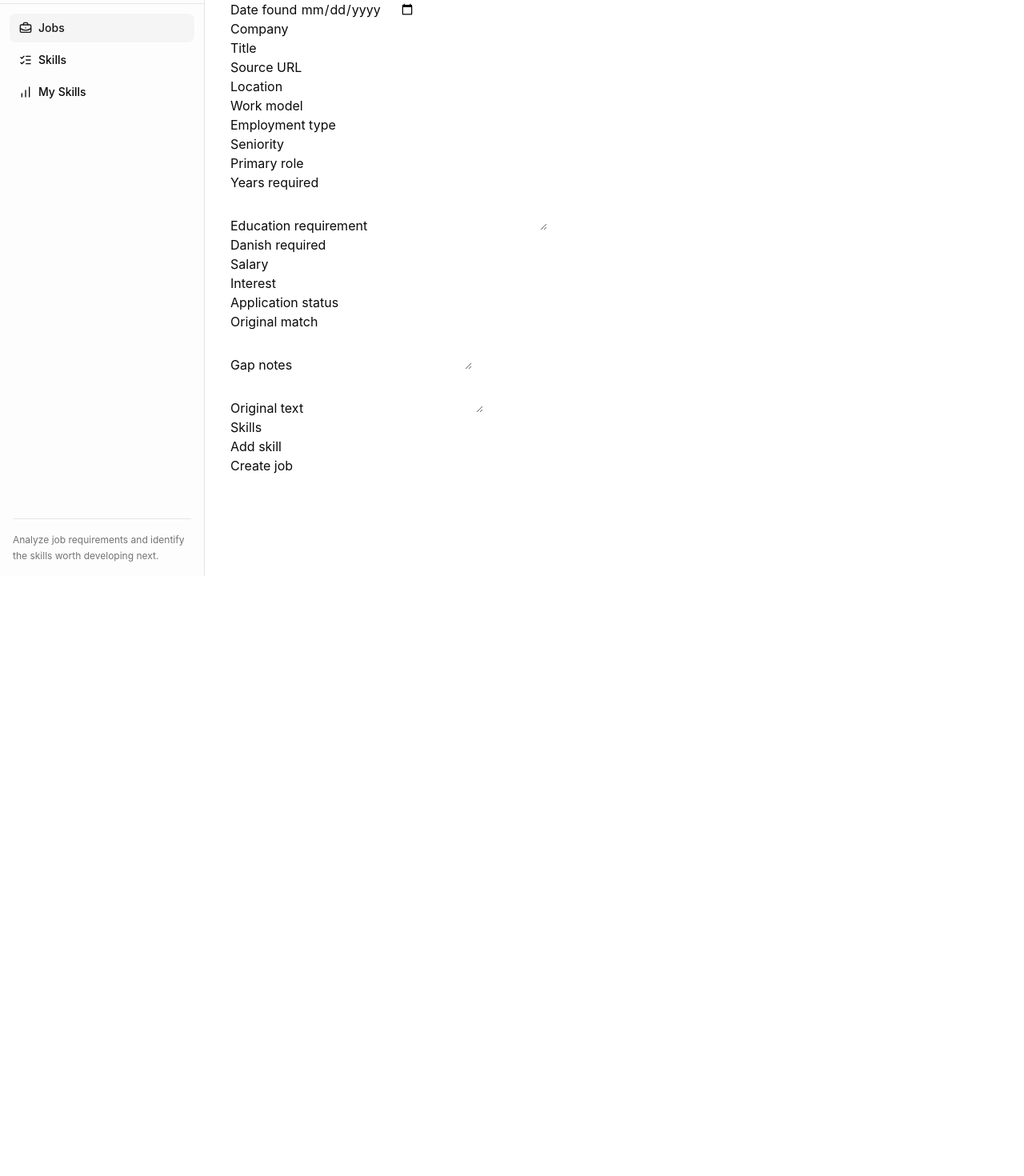
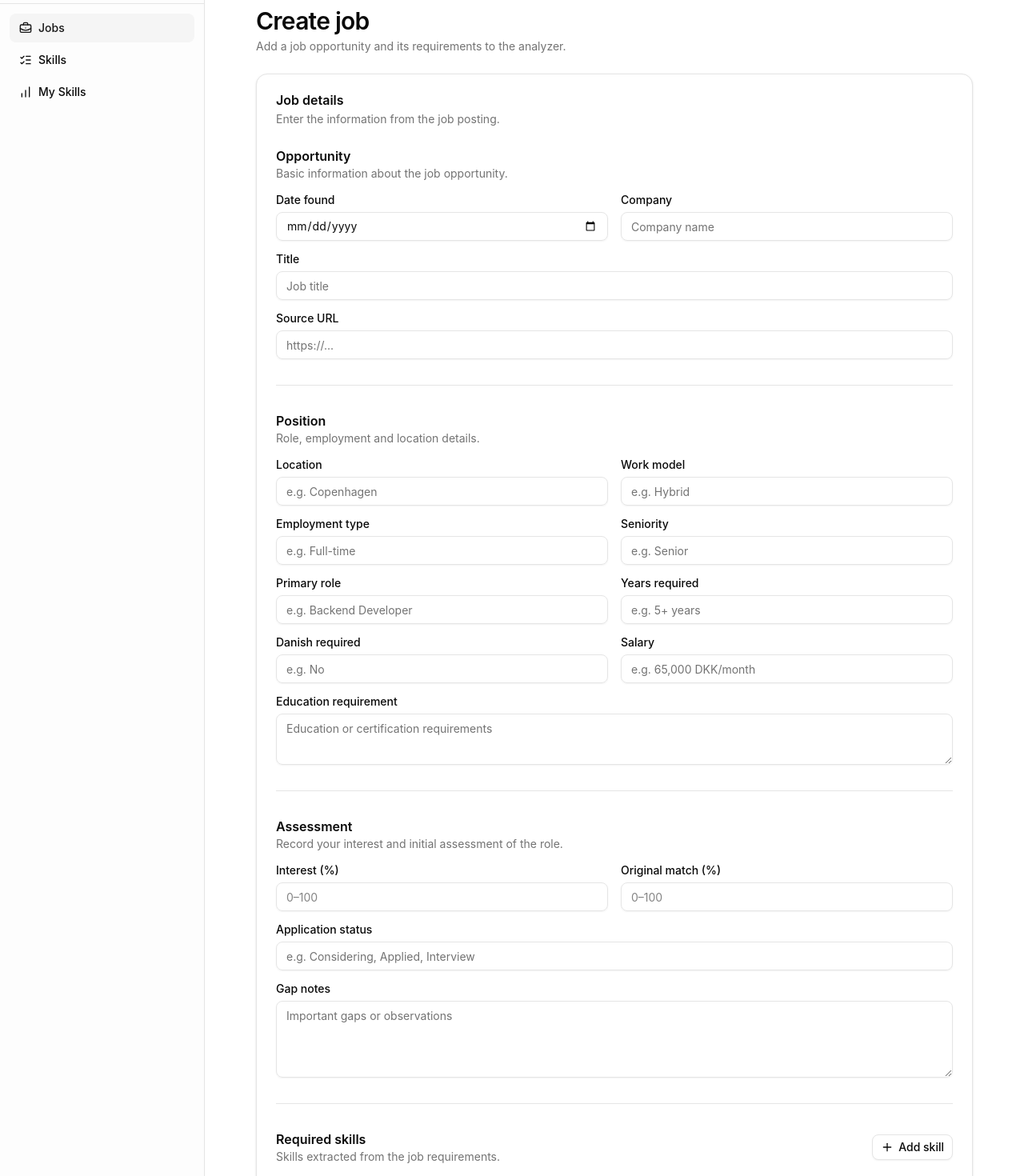
Before and after one commit to johi/skill-gap-analyzer, a Vue app in the folder frontend/: page /jobs/new in a window 1280 px wide. Shown: the part 80-1550 px from the top of the page at 80% size. Before the commit the page ends 800 px from the top, so only its background shows below. Built offline with nearby package versions, Linux system fonts and the light colour scheme.

Commit message:
Refactored CreateJobView.vue and JobForm.vue to use ShadCN components

```diff
--- a/frontend/src/components/JobForm.vue
+++ b/frontend/src/components/JobForm.vue
@@ -5,6 +5,16 @@ import type {
   CreateJobInput,
   JobSkillRequirement,
 } from '../types/job';
+import {
+  Plus,
+  Trash2,
+} from 'lucide-vue-next';
+
+import { Button } from '@/components/ui/button';
+import { Input } from '@/components/ui/input';
+import { Label } from '@/components/ui/label';
+import { Separator } from '@/components/ui/separator';
+import { Textarea } from '@/components/ui/textarea';
 
 const emit = defineEmits<{
   submit: [input: CreateJobInput];
@@ -104,208 +114,341 @@ function submit(): void {
 </script>
 
 <template>
-  <form @submit.prevent="submit">
-    <p>
-      <label>
-        Date found
-        <input
+  <form class="space-y-8" @submit.prevent="submit">
+    <section class="space-y-4">
+      <div>
+        <h2 class="text-base font-semibold">
+          Opportunity
+        </h2>
+
+        <p class="text-sm text-muted-foreground">
+          Basic information about the job opportunity.
+        </p>
+      </div>
+
+      <div class="grid gap-4 sm:grid-cols-2">
+        <div class="space-y-2">
+          <Label for="date-found">Date found</Label>
+
+          <Input
+              id="date-found"
               v-model="form.dateFound"
               type="date"
               required
-        >
-      </label>
-    </p>
+          />
+        </div>
 
-    <p>
-      <label>
-        Company
-        <input
+        <div class="space-y-2">
+          <Label for="company">Company</Label>
+
+          <Input
+              id="company"
               v-model="form.company"
               type="text"
+              placeholder="Company name"
               required
-        >
-      </label>
-    </p>
+          />
+        </div>
 
-    <p>
-      <label>
-        Title
-        <input
+        <div class="space-y-2 sm:col-span-2">
+          <Label for="title">Title</Label>
+
+          <Input
+              id="title"
               v-model="form.title"
               type="text"
+              placeholder="Job title"
               required
-        >
-      </label>
-    </p>
+          />
+        </div>
 
-    <p>
-      <label>
-        Source URL
-        <input
+        <div class="space-y-2 sm:col-span-2">
+          <Label for="source-url">Source URL</Label>
+
+          <Input
+              id="source-url"
               v-model="form.sourceUrl"
               type="url"
-        >
-      </label>
+              placeholder="https://..."
+          />
+        </div>
+      </div>
+    </section>
+
+    <Separator />
+
+    <section class="space-y-4">
+      <div>
+        <h2 class="text-base font-semibold">
+          Position
+        </h2>
+
+        <p class="text-sm text-muted-foreground">
+          Role, employment and location details.
         </p>
+      </div>
 
-    <p>
-      <label>
-        Location
-        <input
+      <div class="grid gap-4 sm:grid-cols-2">
+        <div class="space-y-2">
+          <Label for="location">Location</Label>
+
+          <Input
+              id="location"
               v-model="form.location"
               type="text"
-        >
-      </label>
-    </p>
+              placeholder="e.g. Copenhagen"
+          />
+        </div>
 
-    <p>
-      <label>
-        Work model
-        <input
+        <div class="space-y-2">
+          <Label for="work-model">Work model</Label>
+
+          <Input
+              id="work-model"
               v-model="form.workModel"
               type="text"
-        >
-      </label>
-    </p>
+              placeholder="e.g. Hybrid"
+          />
+        </div>
 
-    <p>
-      <label>
+        <div class="space-y-2">
+          <Label for="employment-type">
             Employment type
-        <input
+          </Label>
+
+          <Input
+              id="employment-type"
               v-model="form.employmentType"
               type="text"
-        >
-      </label>
-    </p>
+              placeholder="e.g. Full-time"
+          />
+        </div>
 
-    <p>
-      <label>
-        Seniority
-        <input
+        <div class="space-y-2">
+          <Label for="seniority">Seniority</Label>
+
+          <Input
+              id="seniority"
               v-model="form.seniority"
               type="text"
-        >
-      </label>
-    </p>
+              placeholder="e.g. Senior"
+          />
+        </div>
 
-    <p>
-      <label>
-        Primary role
-        <input
+        <div class="space-y-2">
+          <Label for="primary-role">Primary role</Label>
+
+          <Input
+              id="primary-role"
               v-model="form.primaryRole"
               type="text"
-        >
-      </label>
-    </p>
+              placeholder="e.g. Backend Developer"
+          />
+        </div>
 
-    <p>
-      <label>
+        <div class="space-y-2">
+          <Label for="years-required">
             Years required
-        <input
+          </Label>
+
+          <Input
+              id="years-required"
               v-model="form.yearsRequired"
               type="text"
-        >
-      </label>
-    </p>
+              placeholder="e.g. 5+ years"
+          />
+        </div>
 
-    <p>
-      <label>
-        Education requirement
-        <textarea
-            v-model="form.educationRequirement"
-        />
-      </label>
-    </p>
+        <div class="space-y-2">
+          <Label for="danish-required">
+            Danish required
+          </Label>
 
-    <p>
-      <label>
-        Danish required
-        <input
+          <Input
+              id="danish-required"
               v-model="form.danishRequired"
               type="text"
-        >
-      </label>
-    </p>
+              placeholder="e.g. No"
+          />
+        </div>
 
-    <p>
-      <label>
-        Salary
-        <input
+        <div class="space-y-2">
+          <Label for="salary">Salary</Label>
+
+          <Input
+              id="salary"
               v-model="form.salaryRate"
               type="text"
-        >
-      </label>
+              placeholder="e.g. 65,000 DKK/month"
+          />
+        </div>
+
+        <div class="space-y-2 sm:col-span-2">
+          <Label for="education-requirement">
+            Education requirement
+          </Label>
+
+          <Textarea
+              id="education-requirement"
+              v-model="form.educationRequirement"
+              placeholder="Education or certification requirements"
+          />
+        </div>
+      </div>
+    </section>
+
+    <Separator />
+
+    <section class="space-y-4">
+      <div>
+        <h2 class="text-base font-semibold">
+          Assessment
+        </h2>
+
+        <p class="text-sm text-muted-foreground">
+          Record your interest and initial assessment of the role.
         </p>
+      </div>
 
-    <p>
-      <label>
-        Interest
+      <div class="grid gap-4 sm:grid-cols-2">
+        <div class="space-y-2">
+          <Label for="interest">
+            Interest (%)
+          </Label>
+
           <input
+              id="interest"
               v-model.number="form.interest"
               type="number"
               min="0"
               max="100"
-        >
-      </label>
-    </p>
+              placeholder="0–100"
+              class="h-9 w-full rounded-md border border-input bg-transparent px-3 py-1 text-sm shadow-xs outline-none transition-colors focus-visible:border-ring focus-visible:ring-[3px] focus-visible:ring-ring/50"
+          />
+        </div>
 
-    <p>
-      <label>
-        Application status
+        <div class="space-y-2">
+          <Label for="original-match">
+            Original match (%)
+          </Label>
+
           <input
-            v-model="form.applyStatus"
-            type="text"
-        >
-      </label>
-    </p>
-
-    <p>
-      <label>
-        Original match
-        <input
+              id="original-match"
               v-model.number="form.originalMatch"
               type="number"
               min="0"
               max="100"
+              placeholder="0–100"
+              class="h-9 w-full rounded-md border border-input bg-transparent px-3 py-1 text-sm shadow-xs outline-none transition-colors focus-visible:border-ring focus-visible:ring-[3px] focus-visible:ring-ring/50"
+          />
+        </div>
+
+        <div class="space-y-2 sm:col-span-2">
+          <Label for="application-status">
+            Application status
+          </Label>
+
+          <Input
+              id="application-status"
+              v-model="form.applyStatus"
+              type="text"
+              placeholder="e.g. Considering, Applied, Interview"
+          />
+        </div>
+
+        <div class="space-y-2 sm:col-span-2">
+          <Label for="gap-notes">
+            Gap notes
+          </Label>
+
+          <Textarea
+              id="gap-notes"
+              v-model="form.gapNotes"
+              placeholder="Important gaps or observations"
+              class="min-h-24"
+          />
+        </div>
+      </div>
+    </section>
+
+    <Separator />
+
+    <section class="space-y-4">
+      <div class="flex items-center justify-between gap-4">
+        <div>
+          <h2 class="text-base font-semibold">
+            Required skills
+          </h2>
+
+          <p class="text-sm text-muted-foreground">
+            Skills extracted from the job requirements.
+          </p>
+        </div>
+
+        <Button
+            type="button"
+            variant="outline"
+            size="sm"
+            @click="addSkill"
         >
-      </label>
+          <Plus class="size-4" />
+          Add skill
+        </Button>
+      </div>
+
+      <div
+          v-if="form.skills.length === 0"
+          class="rounded-lg border border-dashed p-6 text-center"
+      >
+        <p class="text-sm text-muted-foreground">
+          No skills have been added yet.
         </p>
+      </div>
 
-    <p>
-      <label>
-        Gap notes
-        <textarea v-model="form.gapNotes" />
-      </label>
-    </p>
-
-    <p>
-      <label>
-        Original text
-        <textarea v-model="form.originalText" />
-      </label>
-    </p>
-
-    <h2>Skills</h2>
-
+      <div v-else class="space-y-3">
         <div
             v-for="(skill, index) in form.skills"
             :key="index"
+            class="grid gap-3 rounded-lg border bg-muted/20 p-4 md:grid-cols-[1fr_1fr_180px_auto] md:items-end"
         >
-      <input
+          <div class="space-y-2">
+            <Label :for="`skill-name-${index}`">
+              Skill
+            </Label>
+
+            <Input
+                :id="`skill-name-${index}`"
                 v-model="skill.name"
                 type="text"
-          placeholder="Skill"
+                placeholder="e.g. TypeScript"
                 required
-      >
+            />
+          </div>
 
-      <input
+          <div class="space-y-2">
+            <Label :for="`skill-category-${index}`">
+              Category
+            </Label>
+
+            <Input
+                :id="`skill-category-${index}`"
                 v-model="skill.category"
                 type="text"
-          placeholder="Category"
+                placeholder="e.g. Language"
                 required
+            />
+          </div>
+
+          <div class="space-y-2">
+            <Label :for="`skill-requirement-${index}`">
+              Requirement
+            </Label>
+
+            <select
+                :id="`skill-requirement-${index}`"
+                v-model="skill.requirement"
+                class="h-9 w-full rounded-md border border-input bg-background px-3 py-1 text-sm shadow-xs outline-none transition-colors focus-visible:border-ring focus-visible:ring-[3px] focus-visible:ring-ring/50"
             >
-
-      <select v-model="skill.requirement">
               <option value="must_have">
                 Must have
               </option>
@@ -314,29 +457,57 @@ function submit(): void {
                 Nice to have
               </option>
             </select>
+          </div>
 
-      <button
+          <Button
               type="button"
+              variant="ghost"
+              size="sm"
               @click="removeSkill(index)"
           >
+            <Trash2 class="size-4" />
             Remove
-      </button>
+          </Button>
+        </div>
+      </div>
+    </section>
+
+    <Separator />
+
+    <section class="space-y-4">
+      <div>
+        <h2 class="text-base font-semibold">
+          Original job posting
+        </h2>
+
+        <p class="text-sm text-muted-foreground">
+          Preserve the original job advertisement for reference.
+        </p>
       </div>
 
-    <p>
-      <button
-          type="button"
-          @click="addSkill"
-      >
-        Add skill
-      </button>
-    </p>
+      <div class="space-y-2">
+        <Label for="original-text">Original text</Label>
 
-    <button
+        <Textarea
+            id="original-text"
+            v-model="form.originalText"
+            placeholder="Paste the original job advertisement here..."
+            class="min-h-64"
+        />
+      </div>
+    </section>
+
+    <div class="flex justify-end border-t pt-6">
+      <Button
           type="submit"
           :disabled="submitting"
       >
-      {{ submitting ? 'Creating...' : 'Create job' }}
-    </button>
+        {{
+          submitting
+              ? 'Creating...'
+              : 'Create job'
+        }}
+      </Button>
+    </div>
   </form>
 </template>
--- /dev/null
+++ b/frontend/src/components/ui/textarea/Textarea.vue
@@ -0,0 +1,28 @@
+<script setup lang="ts">
+import type { HTMLAttributes } from "vue"
+import { useVModel } from "@vueuse/core"
+import { cn } from "@/lib/utils"
+
+const props = defineProps<{
+  class?: HTMLAttributes["class"]
+  defaultValue?: string | number
+  modelValue?: string | number
+}>()
+
+const emits = defineEmits<{
+  (e: "update:modelValue", payload: string | number): void
+}>()
+
+const modelValue = useVModel(props, "modelValue", emits, {
+  passive: true,
+  defaultValue: props.defaultValue,
+})
+</script>
+
+<template>
+  <textarea
+    v-model="modelValue"
+    data-slot="textarea"
+    :class="cn('border-input placeholder:text-muted-foreground focus-visible:border-ring focus-visible:ring-ring/50 aria-invalid:ring-destructive/20 dark:aria-invalid:ring-destructive/40 aria-invalid:border-destructive dark:bg-input/30 flex field-sizing-content min-h-16 w-full rounded-md border bg-transparent px-3 py-2 text-base shadow-xs transition-[color,box-shadow] outline-none focus-visible:ring-3 disabled:cursor-not-allowed disabled:opacity-50 md:text-sm', props.class)"
+  />
+</template>
--- /dev/null
+++ b/frontend/src/components/ui/textarea/index.ts
@@ -0,0 +1 @@
+export { default as Textarea } from "./Textarea.vue"
--- a/frontend/src/views/CreateJobView.vue
+++ b/frontend/src/views/CreateJobView.vue
@@ -11,6 +11,17 @@ import { createJob } from '../api/jobs';
 import { ApiError } from '../api/client';
 
 import type { CreateJobInput } from '../types/job';
+import { ArrowLeft } from 'lucide-vue-next';
+
+import { Button } from '@/components/ui/button';
+
+import {
+  Card,
+  CardContent,
+  CardDescription,
+  CardHeader,
+  CardTitle,
+} from '@/components/ui/card';
 
 const router = useRouter();
 
@@ -59,20 +70,42 @@ async function handleSubmit(
 </script>
 
 <template>
-  <section>
-    <p>
+  <section class="mx-auto max-w-4xl space-y-6">
+    <Button variant="ghost" size="sm" as-child>
       <RouterLink to="/jobs">
-        ← Back to jobs
+        <ArrowLeft class="size-4" />
+        Back to jobs
       </RouterLink>
+    </Button>
+
+    <div>
+      <h1 class="text-2xl font-semibold tracking-tight sm:text-3xl">
+        Create job
+      </h1>
+
+      <p class="mt-1 text-sm text-muted-foreground">
+        Add a job opportunity and its requirements to the analyzer.
+      </p>
+    </div>
+
+    <div
+        v-if="error"
+        class="rounded-md border border-destructive/30 bg-destructive/5 p-4"
+    >
+      <p class="text-sm text-destructive">
+        {{ error }}
+      </p>
+    </div>
+
+    <div
+        v-if="validationErrors.length"
+        class="rounded-md border border-destructive/30 bg-destructive/5 p-4"
+    >
+      <p class="mb-2 text-sm font-medium text-destructive">
+        Please correct the following:
       </p>
 
-    <h1>Create job</h1>
-
-    <p v-if="error">
-      {{ error }}
-    </p>
-
-    <ul v-if="validationErrors.length">
+      <ul class="list-disc space-y-1 pl-5 text-sm text-destructive">
         <li
             v-for="validationError in validationErrors"
             :key="validationError"
@@ -80,10 +113,23 @@ async function handleSubmit(
           {{ validationError }}
         </li>
       </ul>
+    </div>
 
+    <Card>
+      <CardHeader>
+        <CardTitle>Job details</CardTitle>
+
+        <CardDescription>
+          Enter the information from the job posting.
+        </CardDescription>
+      </CardHeader>
+
+      <CardContent>
         <JobForm
             :submitting="submitting"
             @submit="handleSubmit"
         />
+      </CardContent>
+    </Card>
   </section>
 </template>
```
Lines whose indentation alone changed are shown as unchanged.
